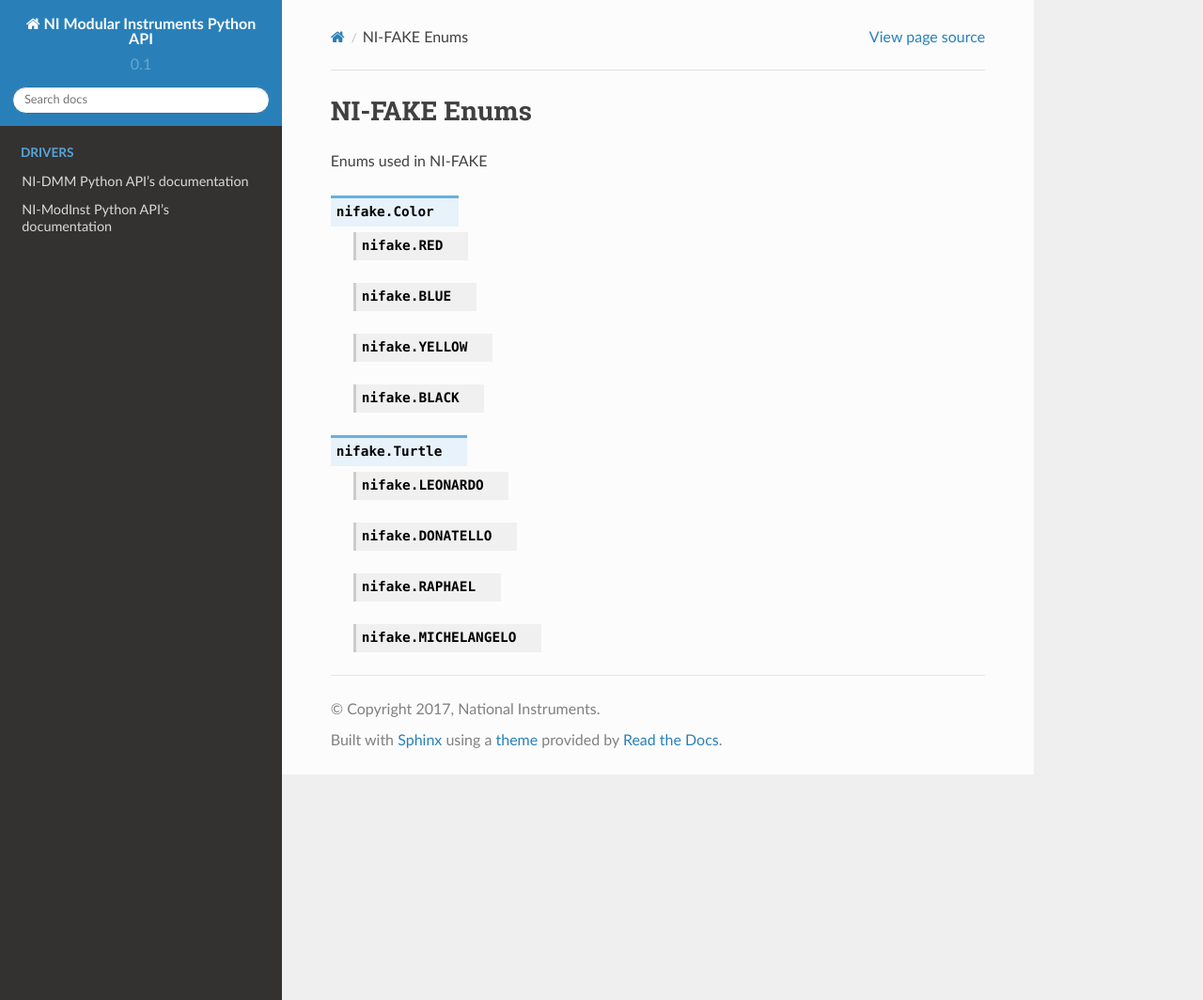
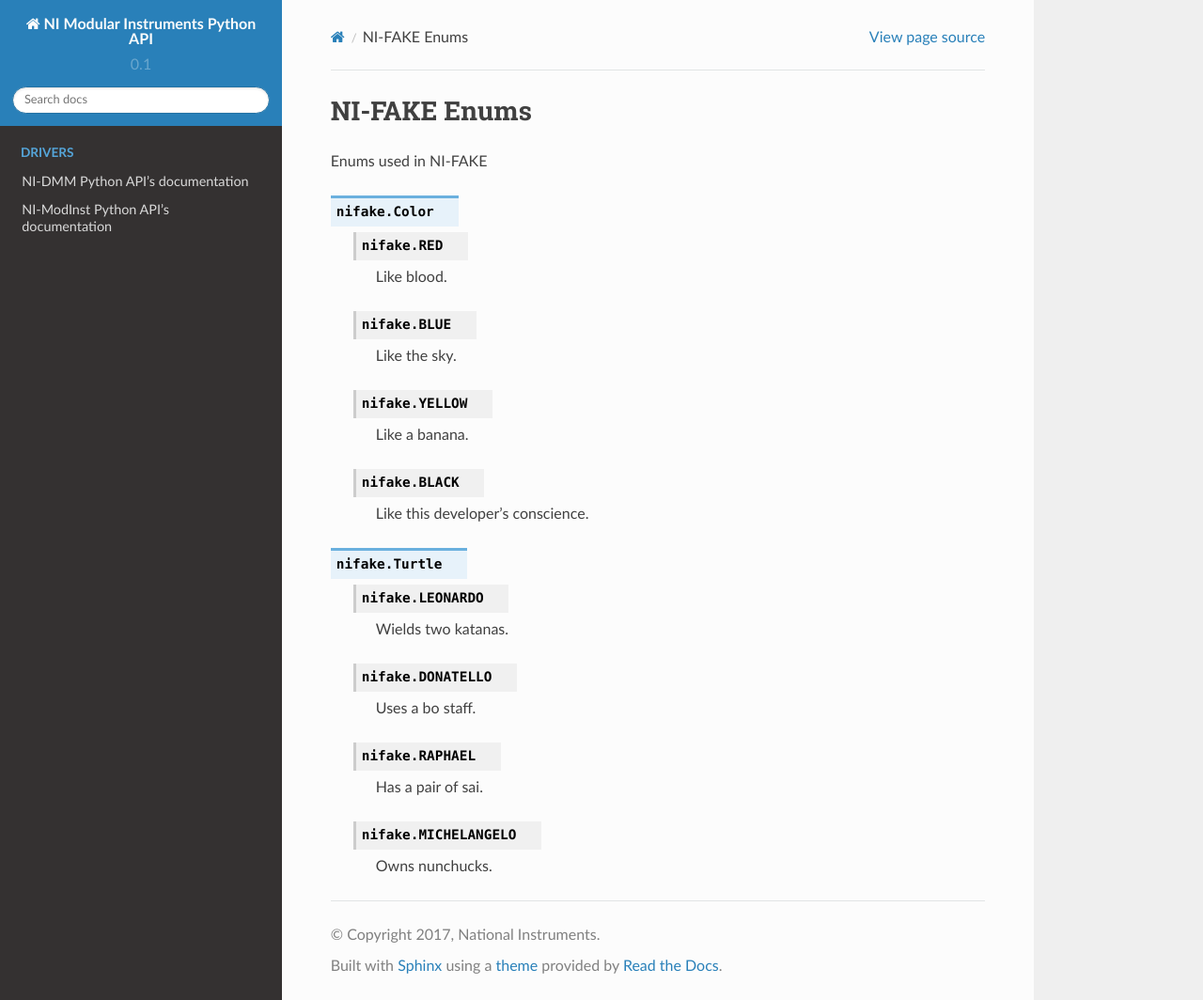
Before and after one commit to ni/nimi-python, a Sphinx documentation site: the page built from docs/nifake/enums.rst, in a window 1280 px wide and 1064 px high. Shown: the whole window at 94% size. Built offline with Sphinx 7.4.7 and the Read the Docs theme 2.0.0, drawn with Linux system fonts in a browser that asks for light colours.

Commit message:
Re-generate files

```diff
--- a/docs/nifake/enums.rst
+++ b/docs/nifake/enums.rst
@@ -13,7 +13,17 @@
 
 
 
+        Like blood.
+
+
+
+
     .. py:attribute:: BLUE
+
+
+
+        Like the sky.
+
 
 
 
@@ -21,7 +31,17 @@
 
 
 
+        Like a banana.
+
+
+
+
     .. py:attribute:: BLACK
+
+
+
+        Like this developer's conscience.
+
 
 
 
@@ -32,7 +52,17 @@
 
 
 
+        Wields two katanas.
+
+
+
+
     .. py:attribute:: DONATELLO
+
+
+
+        Uses a bo staff.
+
 
 
 
@@ -40,4 +70,13 @@
 
 
 
+        Has a pair of sai.
+
+
+
+
     .. py:attribute:: MICHELANGELO
+
+
+
+        Owns nunchucks.
```
Also changed, not shown: docs/nifake/attributes.rst (+4 -4 lines), 3 other files.
